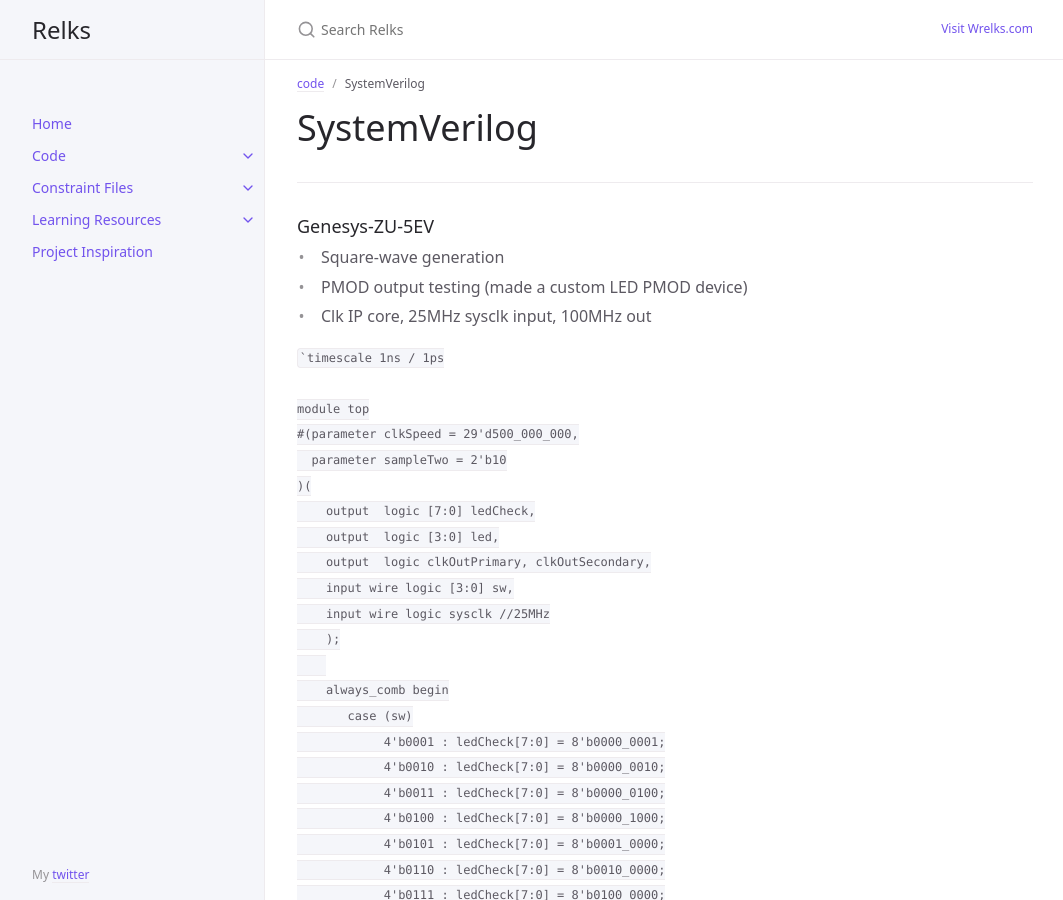
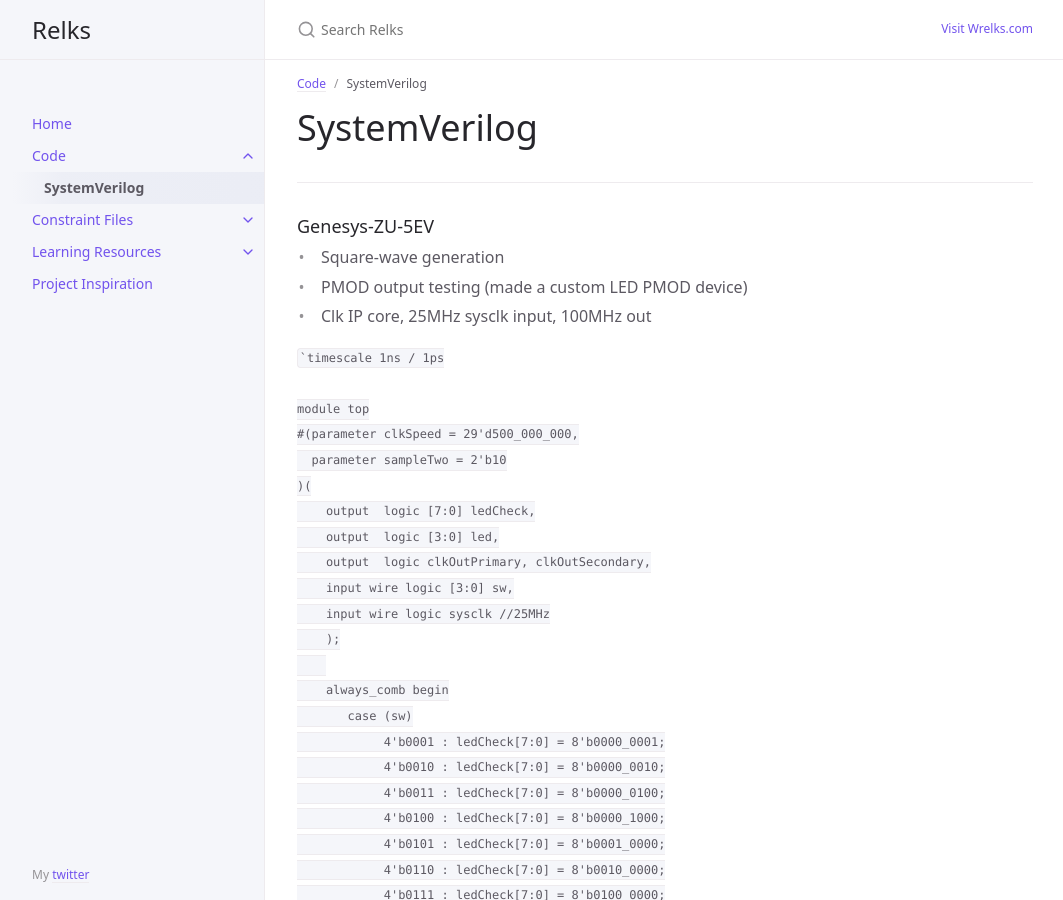
Before and after one commit to relksorg/relksorg.github.io, a Jekyll site: the page built from docs/code/SystemVerilog.md, in a window 1280 px wide and 900 px high. Shown: the whole window, without its empty margins (107-1170 px from the left). Built offline with Jekyll 4.4.1, drawn with Linux system fonts in a browser that asks for light colours.

Commit message:
Update SystemVerilog.md

```diff
--- a/docs/code/SystemVerilog.md
+++ b/docs/code/SystemVerilog.md
@@ -1,7 +1,7 @@
 ---
 layout: default
 title: SystemVerilog
-parent: code
+parent: Code
 nav_order: 1
 ---
 
```
